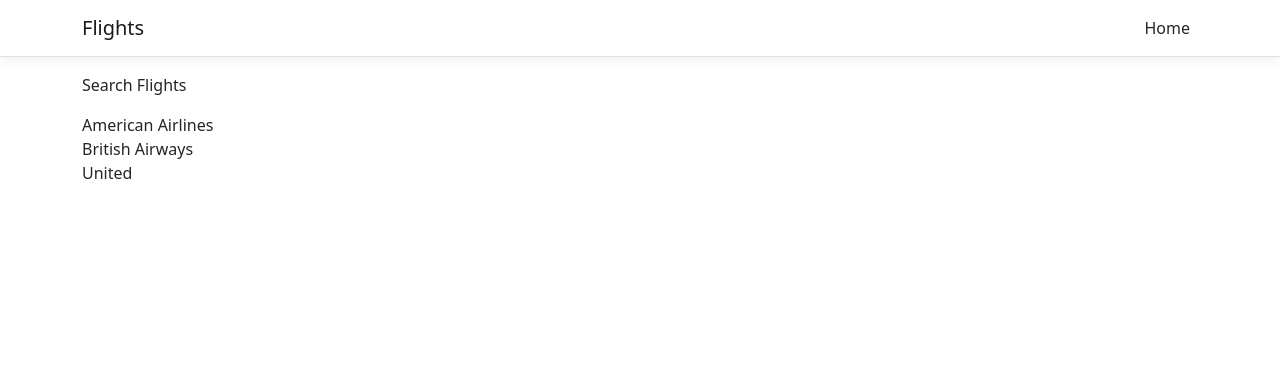
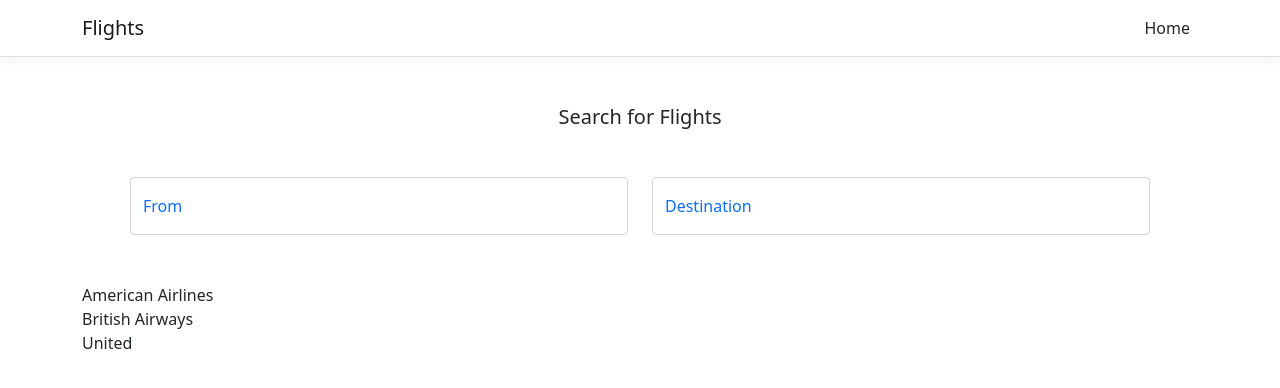
Before and after one commit to TimA314/Flights, an Angular app in the folder Flights/ClientApp/: page / in a window 1280 px wide. Shown: the top 388 px of the page. Built offline with nearby package versions, Linux system fonts and the light colour scheme.

Commit message:
add input fields

```diff
--- a/Flights/ClientApp/src/app/search-flights/search-flights.component.html
+++ b/Flights/ClientApp/src/app/search-flights/search-flights.component.html
@@ -1,4 +1,25 @@
-<p>Search Flights</p>
+<h5 class="text-md-center m-5">Search for Flights</h5>
+
+<div class="m-5 d-grid gap-3">
+  <div class="row">
+    <div class="col">
+      <div class="form-floating">
+        <input placeholder="From" class="form-control" />
+        <label class="text-primary form-label">From</label>
+      </div>
+    </div>
+    <div class="col">
+      <div class="form-floating">
+        <input placeholder="Destination" class="form-control" />
+        <label class="text-primary form-label">Destination</label>
+      </div>
+    </div>
+  </div>
+</div>
+
+
+
+
 
 <div *ngFor="let flight of searchResult">
   {{flight}}
```
